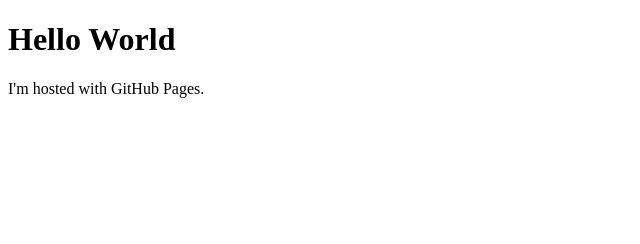
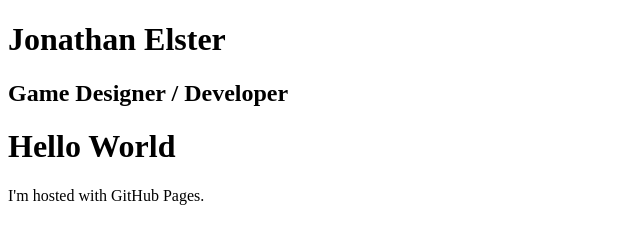
Before and after one commit to JonathanElsterGit/JonathanElsterGit.github.io, a plain HTML site: page index.html in a window 1280 px wide. Shown: the whole page, without its empty margins (0-640 px from the left). Drawn offline with Linux system fonts and the light colour scheme.

Commit message:
Playing around with css

```diff
--- /dev/null
+++ b/CSS/Styles.css
@@ -0,0 +1,3 @@
+#Header {
+    align-items: center;
+}
--- a/index.html
+++ b/index.html
@@ -1,6 +1,18 @@
 <!DOCTYPE html>
 <html>
+    <head>
+        <meta lang="en">
+        <meta name="viewport">
+        <title>Jonathan Elster's Portfolio</title>
+        <link src="CSS\Styles.css" type="style">
+        <!-- <link src="" type="script">-->
+
+    </head>
     <body>
+         <div id="Header">
+            <h1>Jonathan Elster</h1>
+            <h2>Game Designer / Developer</h2>
+         </div>
         <h1>Hello World</h1>
         <p>I'm hosted with GitHub Pages.</p>
     </body>
```
